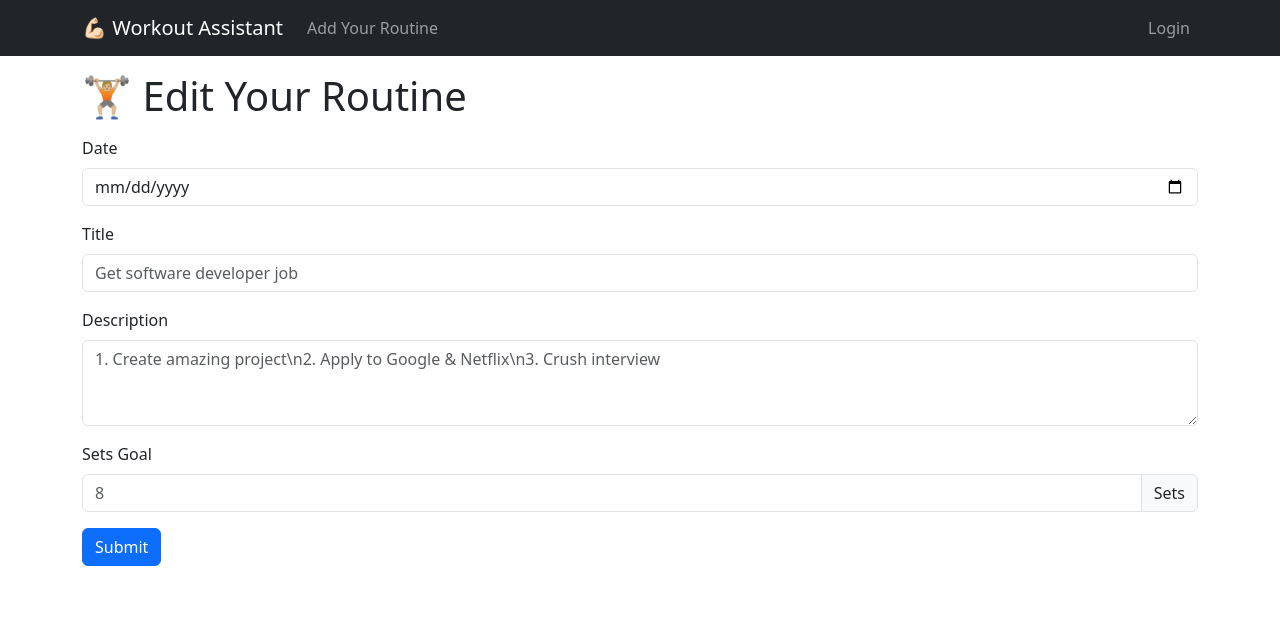
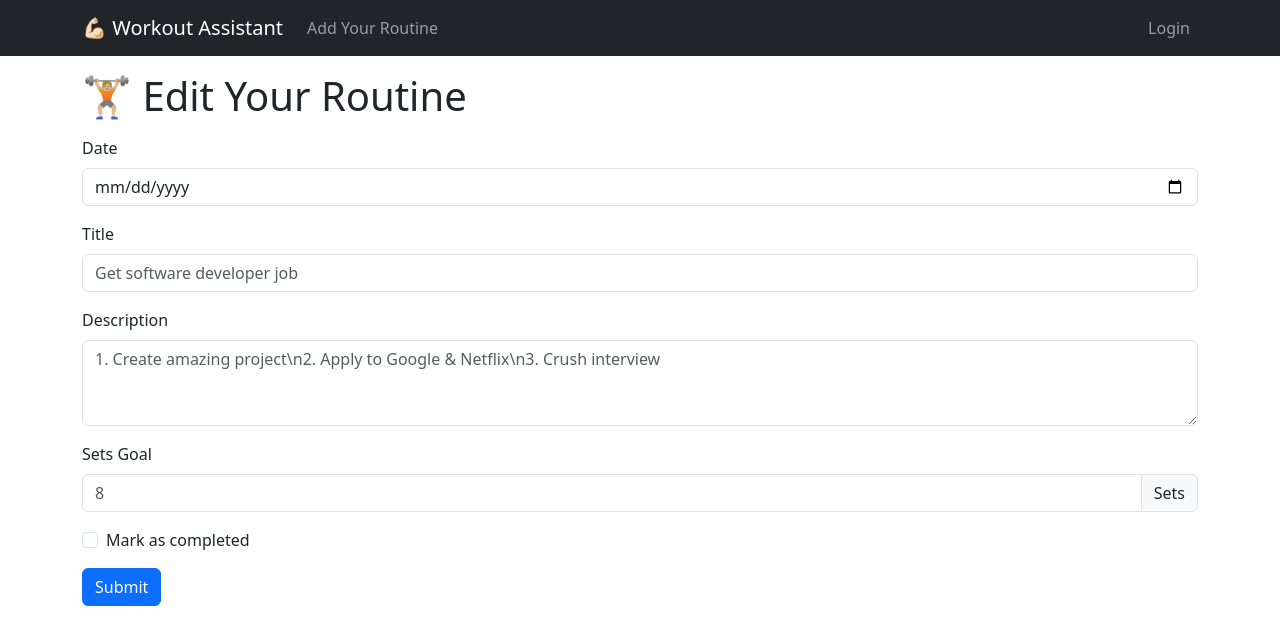
Before and after one commit to yunawinaya/todo-app-v2-react, a React (Vite) app: page /todo/1686727695900 in a window 1280 px wide. Shown: the top 644 px of the page. Built offline with nearby package versions, Linux system fonts and the light colour scheme.

Commit message:
Added completion and fixing issues

```diff
--- a/src/components/TodoCard.jsx
+++ b/src/components/TodoCard.jsx
@@ -1,7 +1,7 @@
 import { useState, useEffect } from "react";
 import { Button, Card, Modal } from "react-bootstrap";
 import { useDispatch, useSelector } from "react-redux";
-import { deleteTodo } from "../features/todos/todoSlice";
+import { deleteTodo, updateTodo } from "../features/todos/todoSlice";
 import { increment, reset } from "../features/todos/counterSlice";
 
 export default function TodoCard({ todo }) {
@@ -53,16 +53,69 @@ export default function TodoCard({ todo }) {
   };
 
   const cardId = todo.id;
-  const [completed, setCompleted] = useState(false);
 
   const count = useSelector((state) => state.counter[cardId] || 0);
+
+  const [date, setDate] = useState(todo?.date || "");
+  const [title, setTitle] = useState(todo?.title || "");
+  const [description, setDescription] = useState(todo?.description || "");
+  const [sets, setSets] = useState(todo?.sets || "");
+  const [completed, setCompleted] = useState(todo?.completed || false);
+
+  useEffect(() => {
+    setDate(todo?.date || "");
+    setTitle(todo?.title || "");
+    setDescription(todo?.description || "");
+    setSets(todo?.sets || "");
+    setCompleted(todo?.completed || false);
+  }, [todo]);
 
   const handleIncrement = () => {
     if (count < todo.sets) {
       dispatch(increment({ cardId }));
-    } else if (count >= todo.sets) {
+    }
+  };
+
+  useEffect(() => {
+    if (count >= todo.sets) {
       setCompleted(true);
+      const updatedTodo = {
+        id: todo.id,
+        userId: todo.userId,
+        date,
+        title,
+        description,
+        sets,
+        completed: completed,
+      };
+      dispatch(updateTodo(updatedTodo));
     }
+  }, [
+    count,
+    todo.sets,
+    completed,
+    todo.id,
+    todo.userId,
+    date,
+    title,
+    description,
+    sets,
+    dispatch,
+  ]);
+
+  const handleReset = () => {
+    dispatch(reset({ cardId }));
+    setCompleted(false);
+    const updatedTodo = {
+      id: todo.id,
+      userId: todo.userId,
+      date,
+      title,
+      description,
+      sets,
+      completed: !completed,
+    };
+    dispatch(updateTodo(updatedTodo));
   };
 
   return (
@@ -84,7 +137,7 @@ export default function TodoCard({ todo }) {
             </Button>
             <Button
               variant="outline-secondary"
-              onClick={() => dispatch(reset({ cardId }))}
+              onClick={handleReset}
               size="sm"
               className="ms-1"
             >
--- a/src/pages/AddTodo.jsx
+++ b/src/pages/AddTodo.jsx
@@ -11,6 +11,7 @@ export default function AddTodo() {
   const [title, setTitle] = useState("");
   const [description, setDescription] = useState("");
   const [sets, setSets] = useState("");
+  const [completed, setCompleted] = useState(false);
   const loggedInUser = useSelector((state) => state.user);
   const dispatch = useDispatch();
   const navigate = useNavigate();
@@ -24,6 +25,7 @@ export default function AddTodo() {
       title,
       description,
       sets,
+      completed,
     };
     dispatch(addTodo(newTodo));
     navigate("/");
@@ -75,6 +77,14 @@ export default function AddTodo() {
           />
           <InputGroup.Text id="basic-addon2">Sets</InputGroup.Text>
         </InputGroup>
+        <Form.Check
+          type="checkbox"
+          id="completed"
+          label="Mark as completed"
+          checked={completed}
+          onChange={(event) => setCompleted(event.target.checked)}
+          className="mb-3"
+        />
         <Button variant="primary" type="submit">
           Submit
         </Button>
--- a/src/pages/EditTodo.jsx
+++ b/src/pages/EditTodo.jsx
@@ -19,12 +19,14 @@ export default function EditTodo() {
   const [title, setTitle] = useState(todo?.title || "");
   const [description, setDescription] = useState(todo?.description || "");
   const [sets, setSets] = useState(todo?.sets || "");
+  const [completed, setCompleted] = useState(todo?.completed || false);
 
   useEffect(() => {
     setDate(todo?.date || "");
     setTitle(todo?.title || "");
     setDescription(todo?.description || "");
     setSets(todo?.sets || "");
+    setCompleted(todo?.completed || false);
   }, [todo]);
 
   const handleUpdateTodo = (event) => {
@@ -37,6 +39,7 @@ export default function EditTodo() {
       title,
       description,
       sets,
+      completed,
     };
 
     dispatch(updateTodo(updatedTodo));
@@ -88,6 +91,14 @@ export default function EditTodo() {
           />
           <InputGroup.Text id="basic-addon2">Sets</InputGroup.Text>
         </InputGroup>
+        <Form.Check
+          type="checkbox"
+          id="completed"
+          label="Mark as completed"
+          checked={completed}
+          onChange={(e) => setCompleted(e.target.checked)}
+          className="mb-3"
+        />
         <Button variant="primary" type="submit">
           Submit
         </Button>
--- a/src/pages/Home.jsx
+++ b/src/pages/Home.jsx
@@ -8,9 +8,17 @@ export default function Home() {
 
   const userTodos = todos.filter((todo) => todo.userId === loggedInUser?.id);
 
+  const completedTodos = userTodos.filter((todo) => todo.completed);
+  const totalTodos = userTodos.length;
+  const completionPercentage =
+    totalTodos > 0 ? (completedTodos.length / totalTodos) * 100 : 0;
+
   return (
     <Container>
       <h1 className="my-3">🏋🏼 Start Your Workout Routines!</h1>
+      <p>Total Workouts: {totalTodos}</p>
+      <p>Completed Workouts: {completedTodos.length}</p>
+      <p>Completion Percentage: {completionPercentage.toFixed(2)}%</p>
       <Row>
         <CardGroup todos={userTodos} />
       </Row>
```
